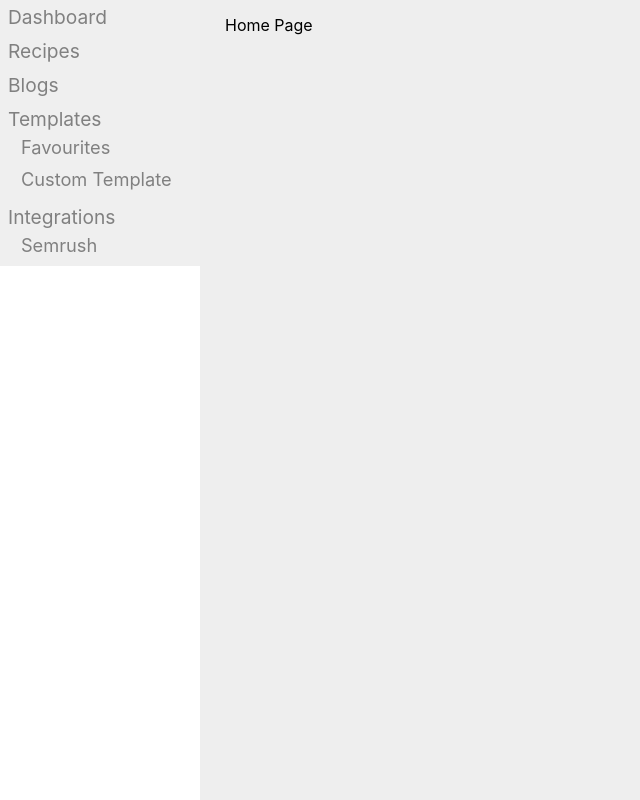
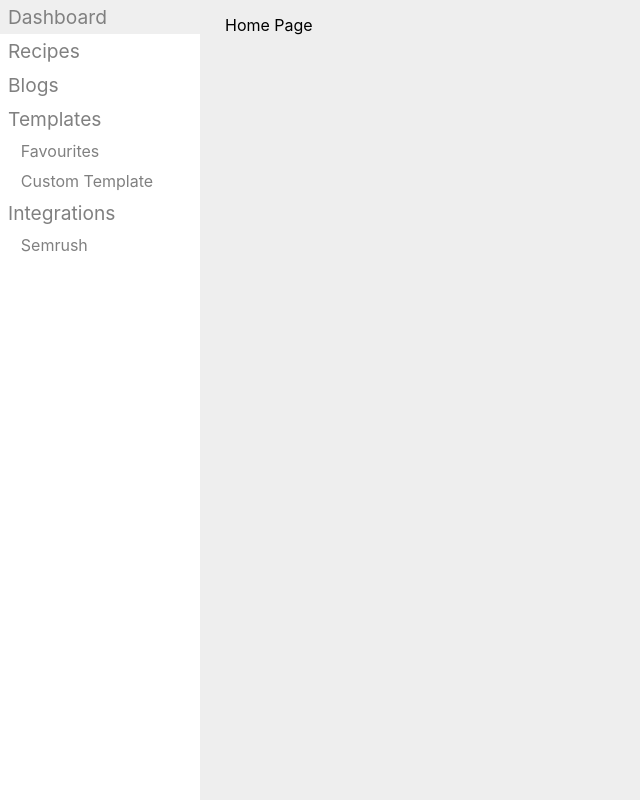
Before and after one commit to takshch/longshot, a React (Create React App) app: page / in a window 1280 px wide. Shown: the whole page, without its empty margins (0-640 px from the left). Built offline with nearby package versions, Linux system fonts and the light colour scheme.

Commit message:
Adds css for menu items

```diff
--- a/src/components/Menu/Item/Item.module.scss
+++ b/src/components/Menu/Item/Item.module.scss
@@ -1,19 +1,31 @@
 .menu-item {
-  padding: 5px 8px;
-  background-color: #efefef;
+  width: 100%;
+  display: flex;
+  flex-direction: column;
+  align-items: flex-start;
+  justify-content: center;
 
   > .name {
+    width: 100%;
+    padding: 5px 8px;
     font-size: 1.2em;
     color: gray;
+
+    &:hover {
+      background-color: #efefef;
+    }
   }
 
   > .sub-item {
     display: flex;
     flex-direction: column;
+    width: 100%;
 
     > .menu-item {
-      padding-left: 0.85em;
-      font-size: 0.95em;
+      > .name {
+        padding-left: 1.3em;
+        font-size: 1em;
+      }
     }
   }
 }
```
